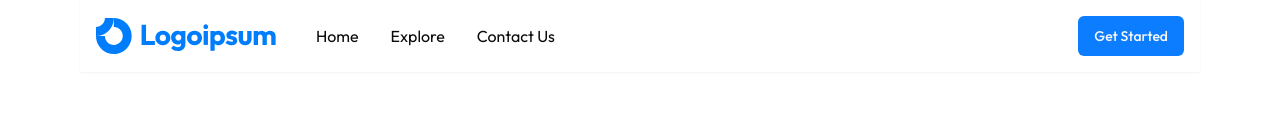
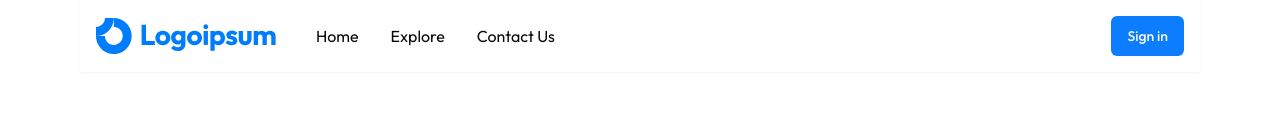
Before and after one commit to dawidczerwien/nextJS-booking-app, a Next.js app: page / in a window 1280 px wide. Shown: the top 134 px of the page. Built offline with nearby package versions, Linux system fonts and the light colour scheme; no server answers.

Commit message:
added kinde auth

```diff
--- a/app/_components/Header.jsx
+++ b/app/_components/Header.jsx
@@ -2,7 +2,7 @@ import { Button } from '@/components/ui/button';
 import Image from 'next/image';
 import Link from 'next/link';
 import React from 'react';
-
+import {RegisterLink, LoginLink} from "@kinde-oss/kinde-auth-nextjs/components";
 const Header = () => {
   const Menu = [
     {
@@ -34,7 +34,7 @@ const Header = () => {
           ))}
         </ul>
       </div>
-      <Button>Get Started</Button>
+      <LoginLink><Button>Sign in</Button></LoginLink>
     </div>
   );
 };
--- /dev/null
+++ b/app/api/auth/[kindeAuth]/route.js
@@ -0,0 +1,2 @@
+import {handleAuth} from "@kinde-oss/kinde-auth-nextjs/server";
+export const GET = handleAuth();
--- a/package.json
+++ b/package.json
@@ -9,6 +9,7 @@
     "lint": "next lint"
   },
   "dependencies": {
+    "@kinde-oss/kinde-auth-nextjs": "^2.2.0",
     "@radix-ui/react-dialog": "^1.0.5",
     "@radix-ui/react-slot": "^1.0.2",
     "axios": "^1.6.7",
```
Also changed, not shown: 1 other file (tests, documents, lock files or other folders).
